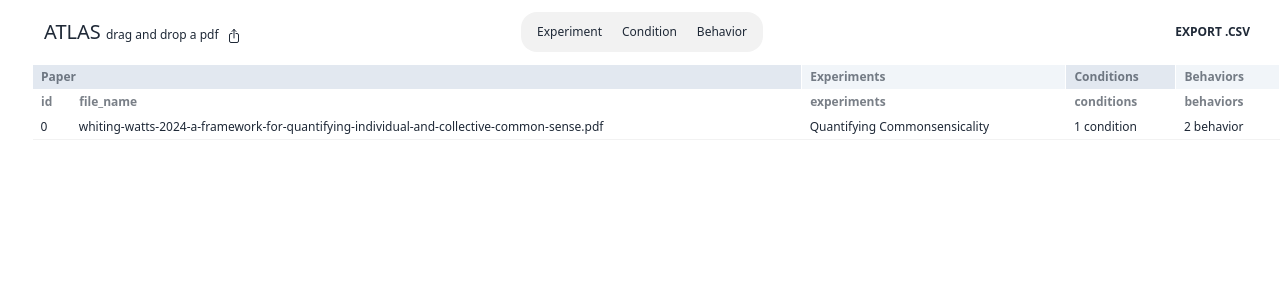
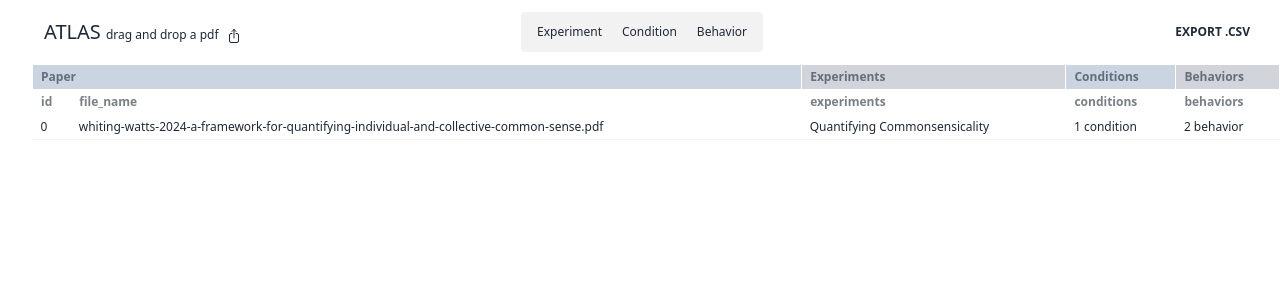
Before and after one commit to Watts-Lab/atlas, a React (Vite) app in the folder client/: page / in a window 1280 px wide. Shown: the top 300 px of the page. Built offline with nearby package versions, Linux system fonts and the light colour scheme; no server answers; what reactflow would draw is missing.

Commit message:
padding and roundness

```diff
--- a/client/src/components/View/TableView/ArrangeTable.tsx
+++ b/client/src/components/View/TableView/ArrangeTable.tsx
@@ -124,7 +124,7 @@ const ArrageTable = ({ result }: ArrageTableProps) => {
         </div>
         <div className='navbar-center text-center'>
           <div className='flex flex-row justify-center '>
-            <ul className='menu menu-xs menu-horizontal bg-base-200 gap-1 rounded-box'>
+            <ul className='menu menu-xs menu-horizontal bg-base-200 gap-1 rounded p-2'>
               <li>
                 <a
                   onClick={() => changeExpanded('experiment')}
@@ -167,7 +167,7 @@ const ArrageTable = ({ result }: ArrageTableProps) => {
                 {rows.headersGroup.map((header, index) => (
                   <th
                     key={`${index}-group`}
-                    className={index % 2 === 0 ? 'bg-slate-200' : 'bg-slate-100'}
+                    className={index % 2 === 0 ? 'bg-slate-300' : 'bg-gray-300'}
                     colSpan={header.span}
                   >
                     {header.name}
```
